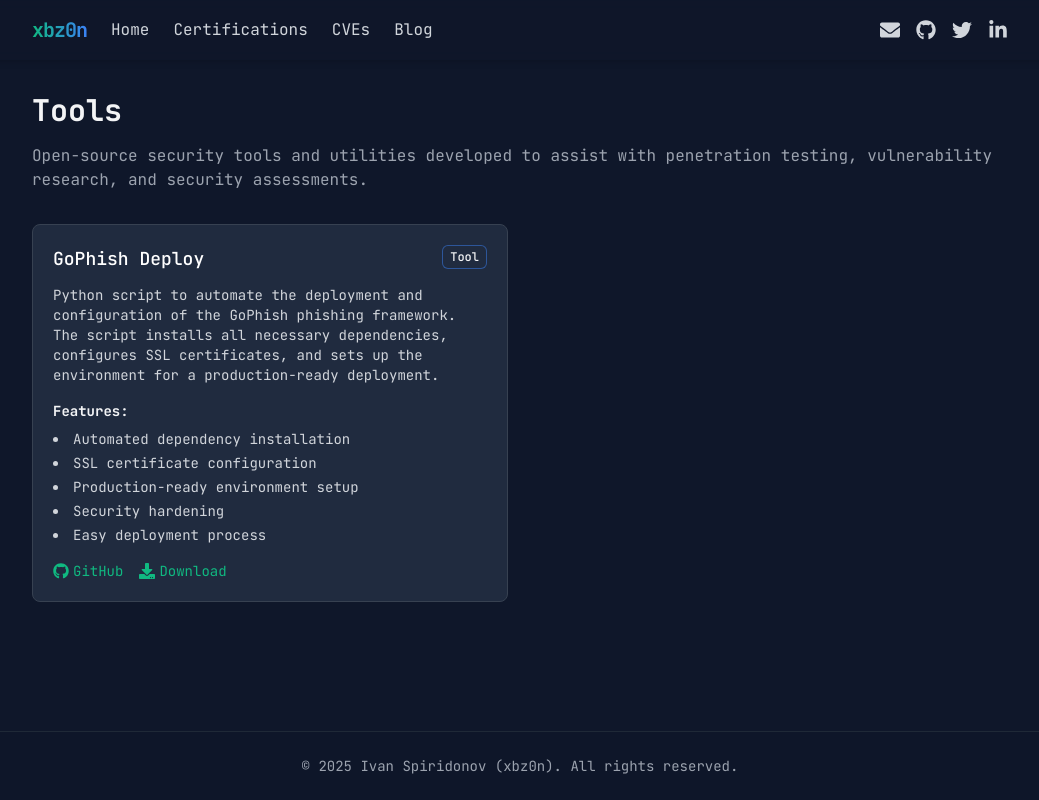
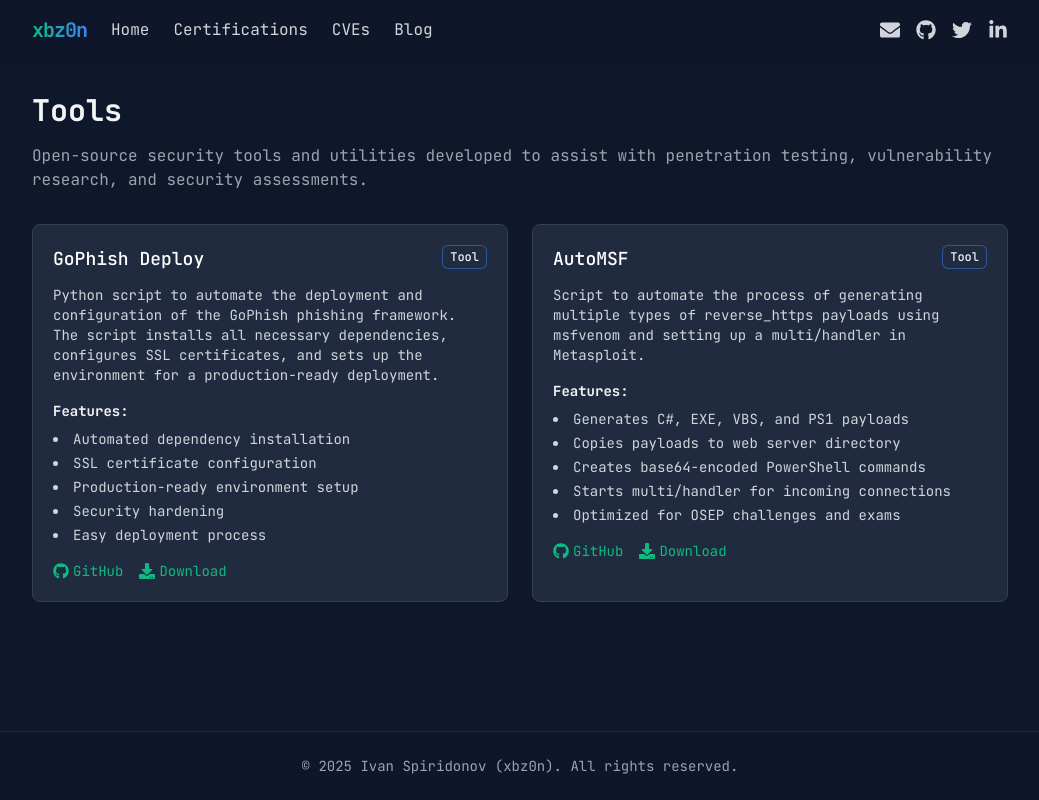
Before and after one commit to xbz0n/xbz0n.github.io, a Next.js app: page /tools in a window 1280 px wide. Shown: the whole page, without its empty margins (120-1159 px from the left). Built offline with nearby package versions, Linux system fonts and the light colour scheme.

Commit message:
Add AutoMSF tool to tools page

```diff
--- a/pages/tools.js
+++ b/pages/tools.js
@@ -12,6 +12,19 @@
         'Production-ready environment setup',
         'Security hardening',
         'Easy deployment process'
+      ],
+      liveLink: null
+    },
+    {
+      name: "AutoMSF",
+      repo: "https://github.com/xbz0n/AutoMSF",
+      description: "Script to automate the process of generating multiple types of reverse_https payloads using msfvenom and setting up a multi/handler in Metasploit.",
+      features: [
+        'Generates C#, EXE, VBS, and PS1 payloads',
+        'Copies payloads to web server directory',
+        'Creates base64-encoded PowerShell commands',
+        'Starts multi/handler for incoming connections',
+        'Optimized for OSEP challenges and exams'
       ],
       liveLink: null
     }
```
